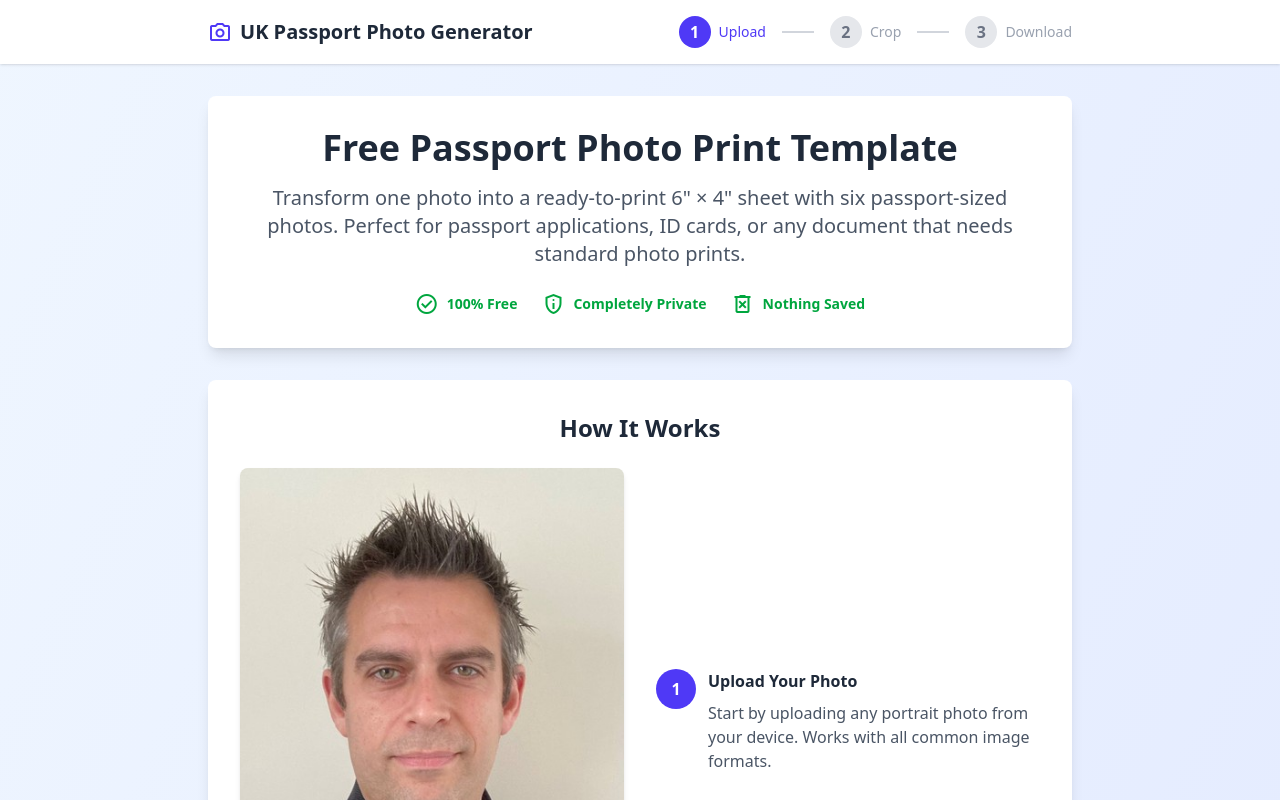
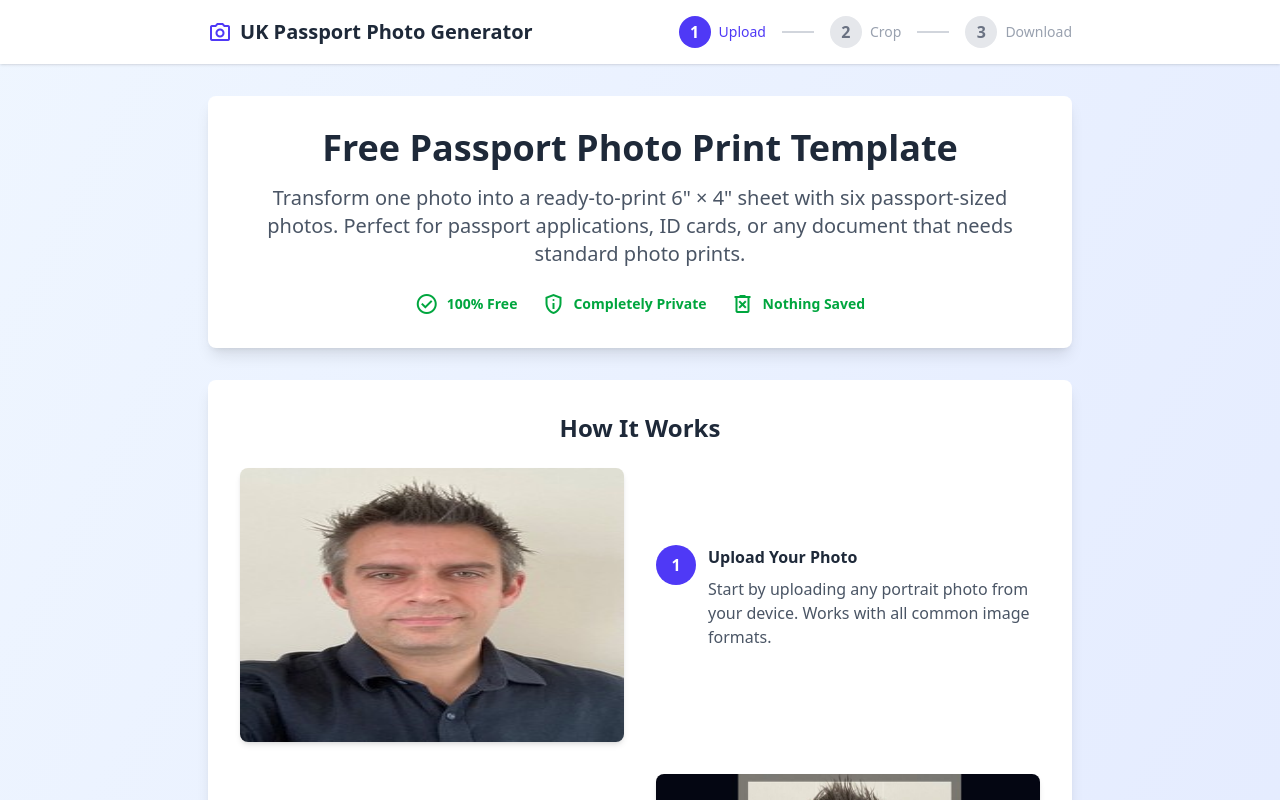
Before and after one commit to MrSimonC/PassportPhotoPrintTemplate, a Next.js app: page / in a window 1280 px wide. Shown: the top 800 px of the page. Built offline with nearby package versions, Linux system fonts and the light colour scheme.

Commit message:
Resize upload image height to 274px
- Resized how-it-works-1-upload.jpg from 421x572 to 202x274 (height: 274px)
- Added maxHeight style constraint to maintain 274px height in layout
- Maintains aspect ratio for consistent display

```diff
--- a/app/components/UploadStep.tsx
+++ b/app/components/UploadStep.tsx
@@ -94,6 +94,7 @@ export default function UploadStep({ onUpload }: UploadStepProps) {
                 src="/how-it-works-1-upload.jpg"
                 alt="Upload your photo - example showing file upload interface"
                 className="w-full h-auto"
+                style={{ maxHeight: '274px' }}
                 loading="lazy"
               />
             </div>
```
Also changed, not shown: public/how-it-works-1-upload.jpg.
